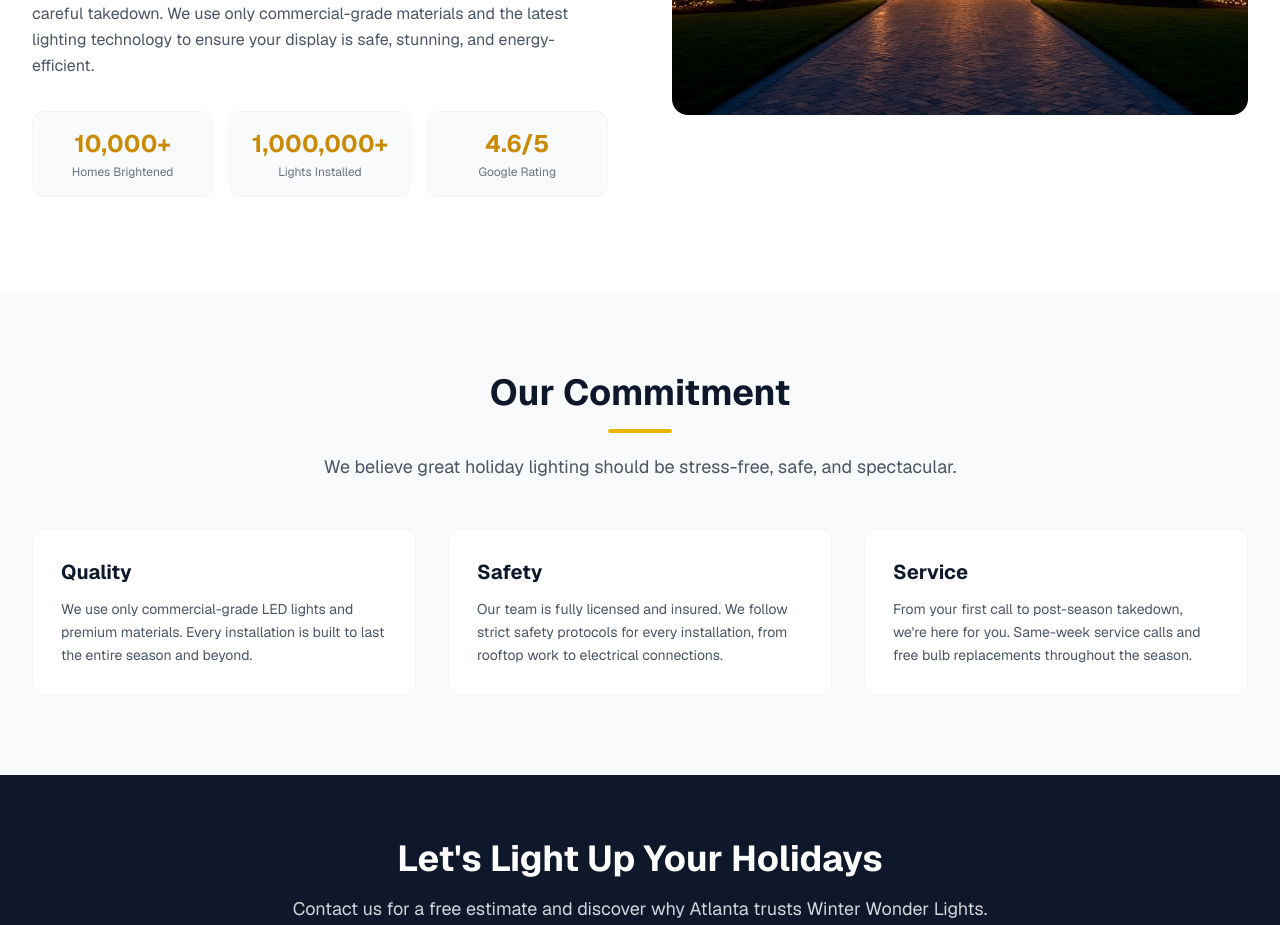
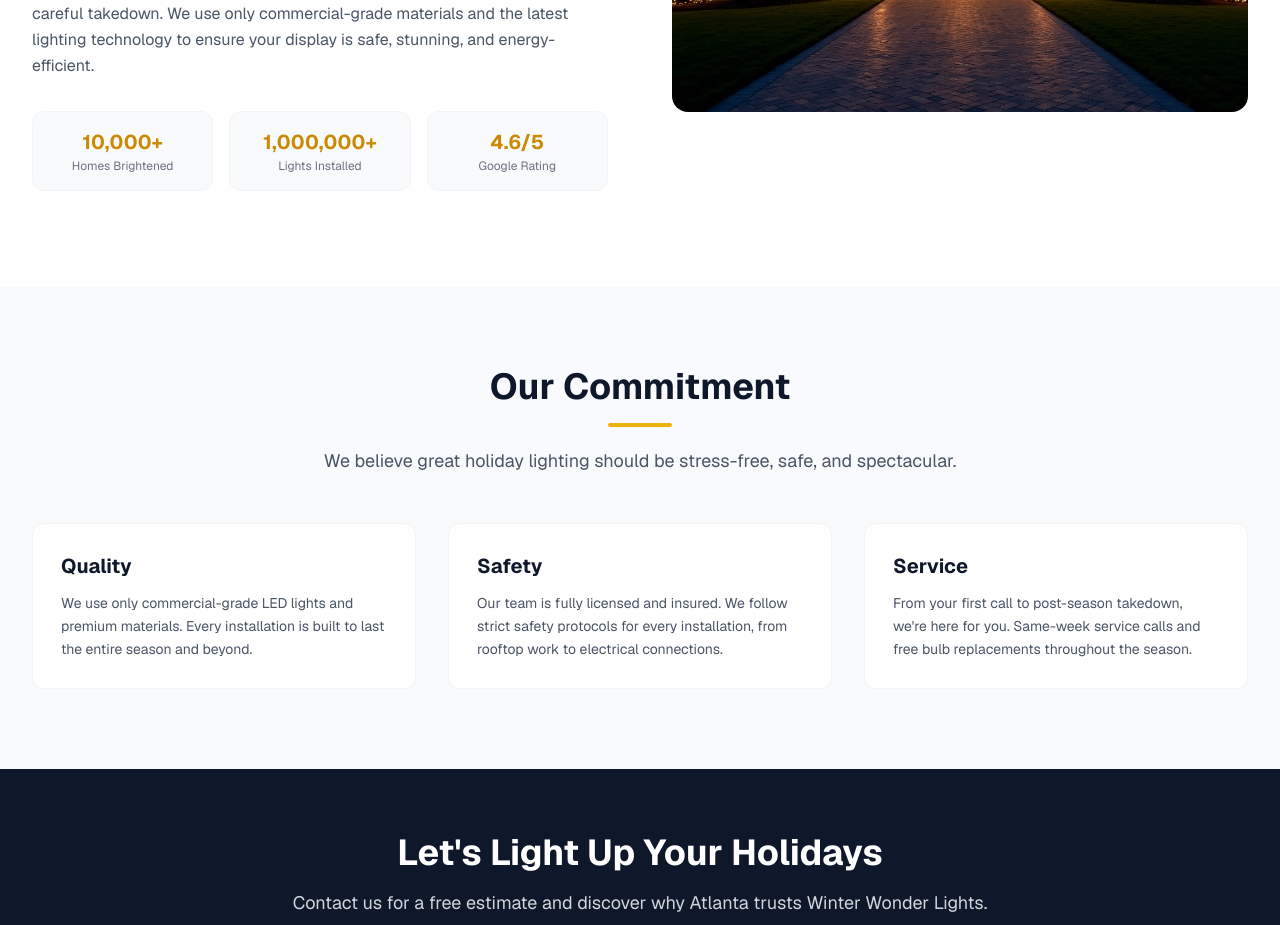
Before and after one commit to mattrob333/winterwonderlights, a Next.js app: page /about in a window 1280 px wide. Shown: the part 860-1785 px from the top of the page. Built offline with nearby package versions, Linux system fonts and the light colour scheme.

Commit message:
Reduce stat font sizes by 2 steps so 1,000,000+ fits in one line

```diff
--- a/src/app/about/page.tsx
+++ b/src/app/about/page.tsx
@@ -57,10 +57,10 @@ export default function AboutPage() {
                   { value: "4.6/5", label: "Google Rating" },
                 ].map((stat) => (
                   <div key={stat.label} className="bg-gray-50 rounded-xl py-3 px-2 sm:py-4 sm:px-3 text-center border border-gray-100">
-                    <div className="text-lg sm:text-xl lg:text-2xl font-bold text-gold-600 whitespace-nowrap">
+                    <div className="text-base sm:text-lg lg:text-xl font-bold text-gold-600 whitespace-nowrap">
                       {stat.value}
                     </div>
-                    <div className="text-xs text-gray-500 mt-1">{stat.label}</div>
+                    <div className="text-xs text-gray-500 mt-0.5">{stat.label}</div>
                   </div>
                 ))}
               </div>
--- a/src/app/page.tsx
+++ b/src/app/page.tsx
@@ -74,10 +74,10 @@ export default function Home() {
                     key={stat.label}
                     className="bg-white/5 backdrop-blur-sm rounded-xl py-3 px-2 sm:py-5 sm:px-4 text-center border border-white/10"
                   >
-                    <div className="text-lg sm:text-2xl lg:text-3xl font-bold text-gold-400 whitespace-nowrap">
+                    <div className="text-base sm:text-xl lg:text-2xl font-bold text-gold-400 whitespace-nowrap">
                       {stat.value}
                     </div>
-                    <div className="text-xs sm:text-sm text-gray-400 mt-1">{stat.label}</div>
+                    <div className="text-xs sm:text-sm text-gray-400 mt-0.5">{stat.label}</div>
                   </div>
                 ))}
               </div>
```
